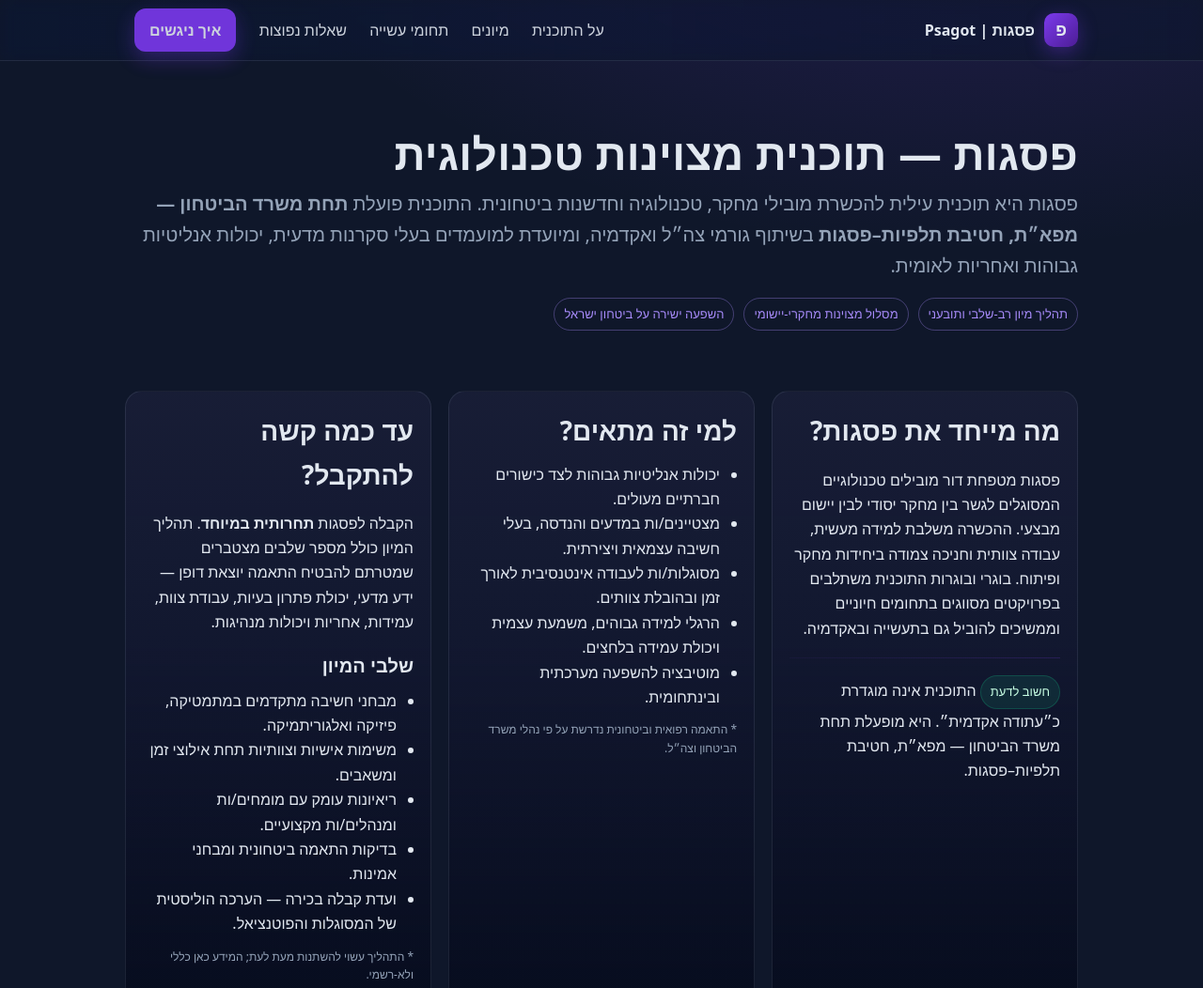
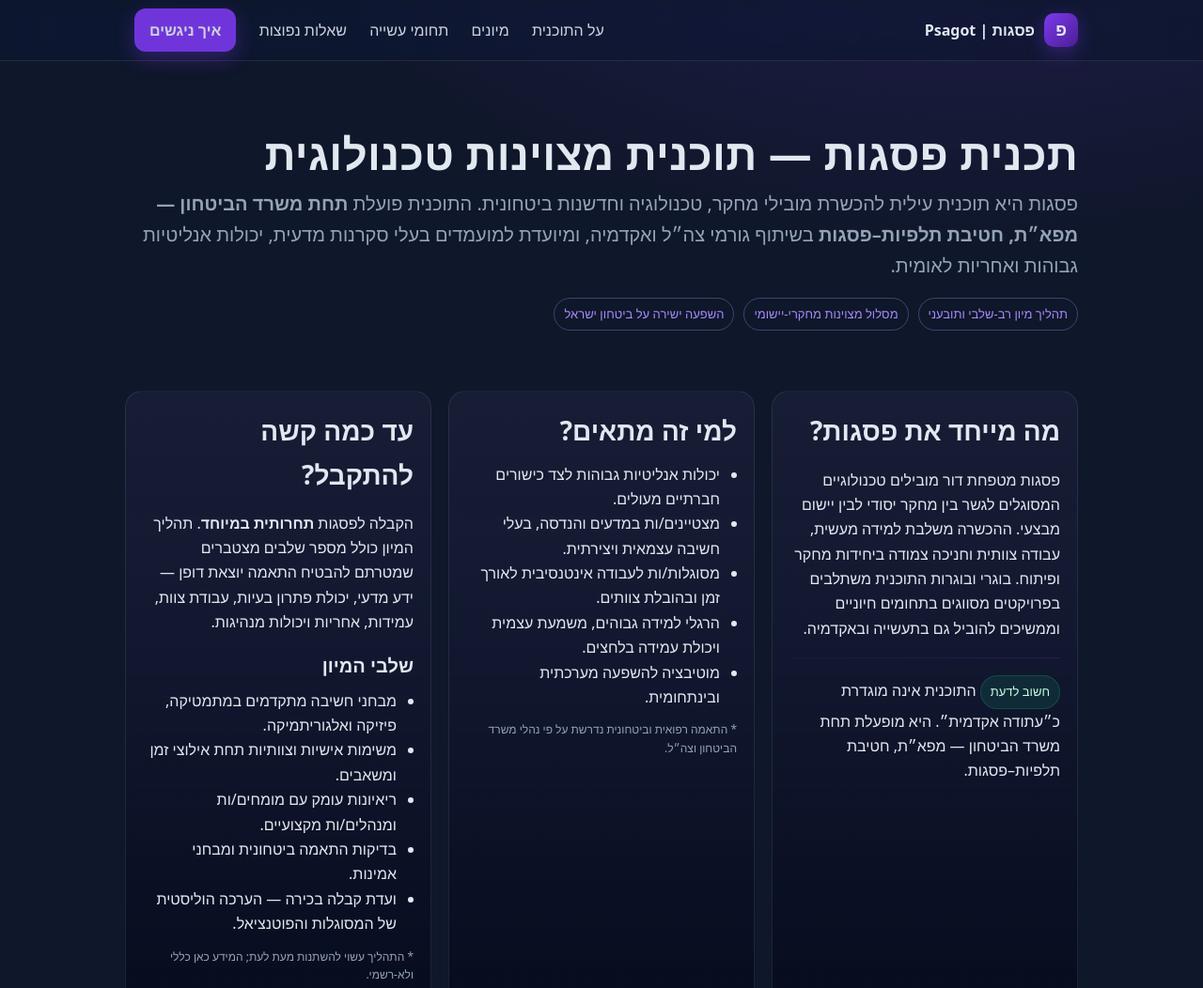
Before and after one commit to amirdotan-ops/psagot, a plain HTML site: page index.html in a window 1280 px wide. Shown: the top 1052 px of the page at 94% size. Drawn offline with Linux system fonts and the light colour scheme.

Commit message:
Update index.html

```diff
--- a/index.html
+++ b/index.html
@@ -96,7 +96,7 @@
 
   <main class="container">
     <section class="hero">
-      <h1>פסגות — תוכנית מצוינות טכנולוגית</h1>
+      <h1>תכנית פסגות — תוכנית מצוינות טכנולוגית</h1>
       <p>
         פסגות היא תוכנית עילית להכשרת מובילי מחקר, טכנולוגיה וחדשנות ביטחונית. התוכנית פועלת
         <b>תחת משרד הביטחון — מפא״ת, חטיבת תלפיות–פסגות</b> בשיתוף גורמי צה״ל ואקדמיה, ומיועדת למועמדים בעלי
```
